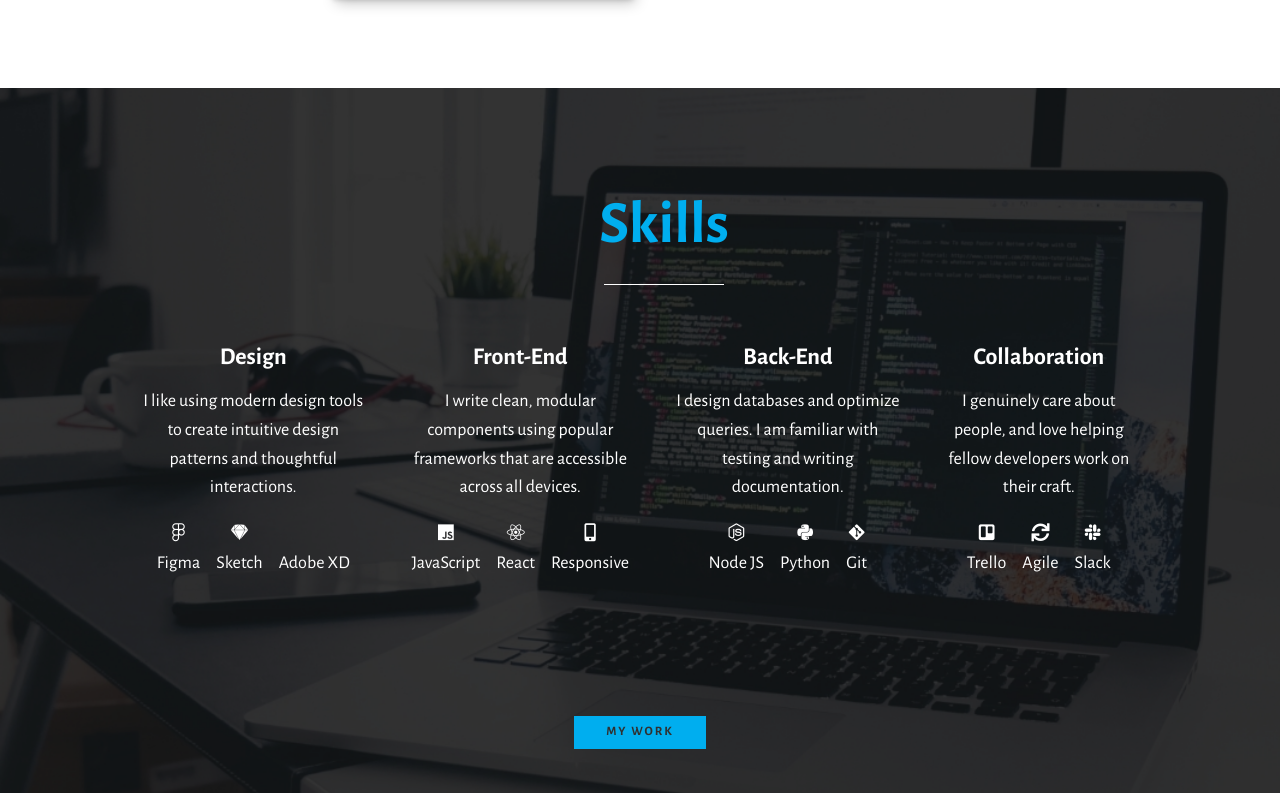
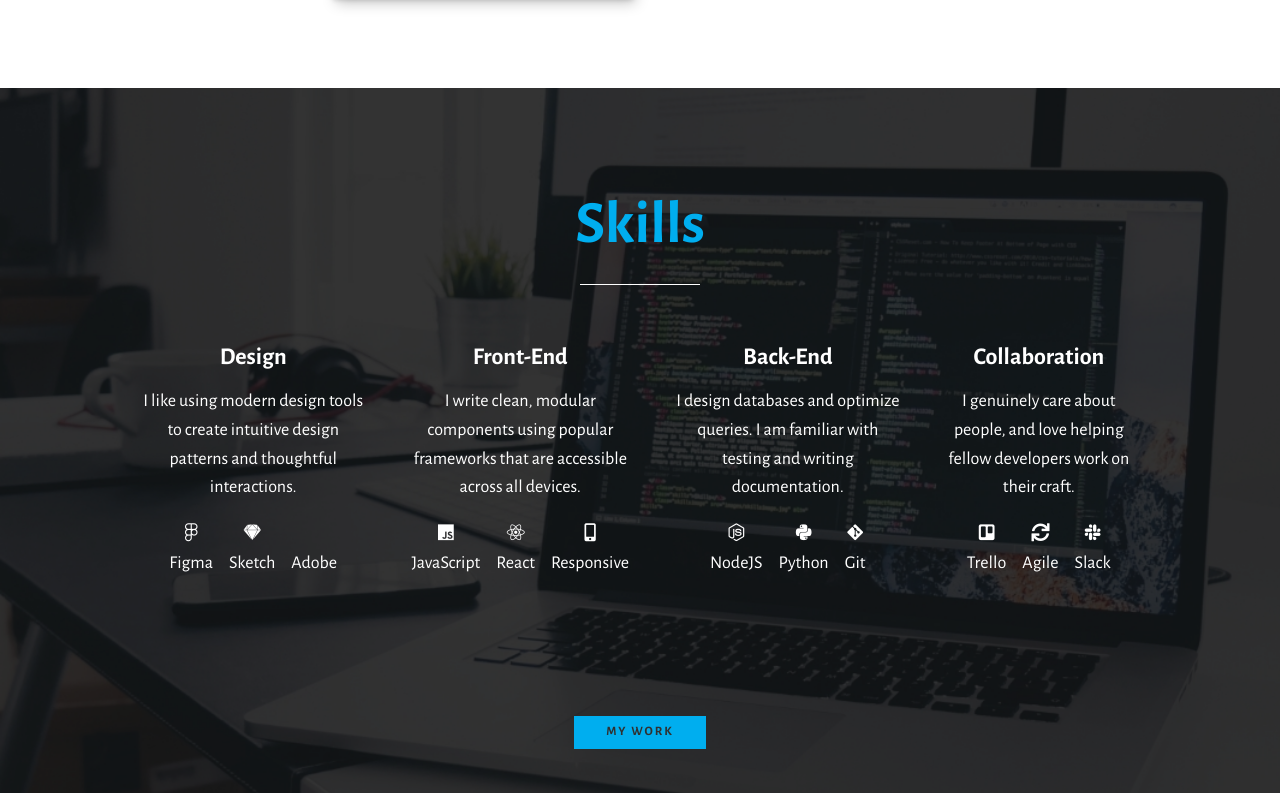
Before and after one commit to JoseMarioDev/josemariodev-portfolio, a React (Create React App) app: page / in a window 1280 px wide. Shown: the part 434-1227 px from the top of the page. Built offline with nearby package versions, Linux system fonts and the light colour scheme; some icons are missing.

Commit message:
:recycle: Mapping over skills, rendering in Skills component

```diff
--- a/src/components/skills/Skills.js
+++ b/src/components/skills/Skills.js
@@ -1,100 +1,29 @@
 import React from 'react';
+import { skills } from '../../data';
 
 const Skills = () => {
   return (
     <section className="my-skills" id="skills">
       <h2 className="section__title section__title--skills">Skills</h2>
       <div className="skills">
-      <div className="skill">
-        <h3>Design</h3>
-        <p>
-          I like using modern design tools to create intuitive design patterns
-          and thoughtful interactions.
-        </p>
+        {skills.map((data) => (
+          <div className="skill" key={Math.random()}>
+            <h3>{data.header}</h3>
+            <p>{data.body}</p>
             <ul className="skill-icons">
-          <li>
-            <i className="fab fa-figma"></i>
-            <p>Figma</p>
+              {data.icons.map((icon) => (
+                <li key={Math.random()}>
+                  <i className={icon.icon}></i>
+                  <p>{icon.title}</p>
                 </li>
-          <li>
-            <i className="fab fa-sketch"></i>
-            <p>Sketch</p>
-          </li>
-          <li>
-            <i className="fab fa-adobe"></i>
-            <p>Adobe XD</p>
-          </li>
+              ))}
             </ul>
           </div>
-
-      <div className="skill">
-        <h3>Front-End</h3>
-        <p>
-          I write clean, modular components using popular frameworks that are
-          accessible across all devices.
-        </p>
-        <ul className="skill-icons">
-          <li>
-            <i className="fab fa-js"></i>
-            <p>JavaScript</p>
-          </li>
-          <li>
-            <i className="fab fa-react"></i>
-            <p>React</p>
-          </li>
-          <li>
-            <i className="fas fa-mobile-alt"></i>
-            <p>Responsive</p>
-          </li>
-        </ul>
+        ))}
       </div>
-
-      <div className="skill">
-        <h3>Back-End</h3>
-        <p>
-          I design databases and optimize queries. I am familiar with testing
-          and writing documentation.
-        </p>
-        <ul className="skill-icons">
-          <li>
-            <i className="fab fa-node-js"></i>
-            <p>Node JS</p>
-          </li>
-          <li>
-            <i className="fab fa-python"></i>
-            <p>Python</p>
-          </li>
-
-          <li>
-            <i className="fab fa-git-alt"></i>
-            <p>Git</p>
-          </li>
-        </ul>
-      </div>
-      <div className="skill">
-        <h3>Collaboration</h3>
-        <p>
-          I genuinely care about people, and love helping fellow developers
-          work on their craft.
-        </p>
-        <ul className="skill-icons">
-          <li>
-            <i className="fab fa-trello"></i>
-            <p>Trello</p>
-          </li>
-
-          <li>
-            <i className="fas fa-sync"></i>
-            <p>Agile</p>
-          </li>
-          <li>
-            <i className="fab fa-slack"></i>
-            <p>Slack</p>
-          </li>
-        </ul>
-      </div>
-      </div>
-         <a href="#portfolio" className="btn">My Work</a>
+      <a href="#portfolio" className="btn">
+        My Work
+      </a>
     </section>
   );
 };
--- a/src/data.js
+++ b/src/data.js
@@ -21,6 +21,84 @@ export const socials = [
     link: 'http://www.twitter.com/josemariodev/',
     className: 'fab fa-twitter',
     title: 'Twitter'
+  }
+];
+export const skills = [
+  {
+    header: 'Design',
+    body:
+      'I like using modern design tools to create intuitive design patterns and thoughtful interactions.',
+    icons: [
+      {
+        icon: 'fab fa-figma',
+        title: 'Figma'
+      },
+      {
+        icon: 'fab fa-sketch',
+        title: 'Sketch'
+      },
+      {
+        icon: 'fab fa-adobe',
+        title: 'Adobe'
+      }
+    ]
+  },
+  {
+    header: 'Front-End',
+    body:
+      'I write clean, modular components using popular frameworks that are accessible across all devices.',
+    icons: [
+      {
+        icon: 'fab fa-js',
+        title: 'JavaScript'
+      },
+      {
+        icon: 'fab fa-react',
+        title: 'React'
+      },
+      {
+        icon: 'fas fa-mobile-alt',
+        title: 'Responsive'
+      }
+    ]
+  },
+  {
+    header: 'Back-End',
+    body:
+      'I design databases and optimize queries. I am familiar with testing and writing documentation.',
+    icons: [
+      {
+        icon: 'fab fa-node-js',
+        title: 'NodeJS'
+      },
+      {
+        icon: 'fab fa-python',
+        title: 'Python'
+      },
+      {
+        icon: 'fab fa-git-alt',
+        title: 'Git'
+      }
+    ]
+  },
+  {
+    header: 'Collaboration',
+    body:
+      'I genuinely care about people, and love helping fellow developers work on their craft.',
+    icons: [
+      {
+        icon: 'fab fa-trello',
+        title: 'Trello'
+      },
+      {
+        icon: 'fas fa-sync',
+        title: 'Agile'
+      },
+      {
+        icon: 'fab fa-slack',
+        title: 'Slack'
+      }
+    ]
   }
 ];
 
--- a/src/scss/_config.scss
+++ b/src/scss/_config.scss
@@ -112,3 +112,10 @@ h2 {
 h3 {
   font-size: $fs-h3;
 }
+
+// *************
+// General Styles
+// *************
+.section__title {
+  margin: 1rem 0 0.25em 0;
+}
--- a/src/scss/_intro.scss
+++ b/src/scss/_intro.scss
@@ -31,11 +31,8 @@ strong {
 // Title Styles
 // ************
 
-.section__title {
-  margin: 1rem 0 0.25em 3rem;
-}
-
 .section__title--intro {
+  margin-left: 3rem;
   font-weight: $fw-reg;
 }
 .section__title--intro strong {
```
Lines whose indentation alone changed are shown as unchanged.
